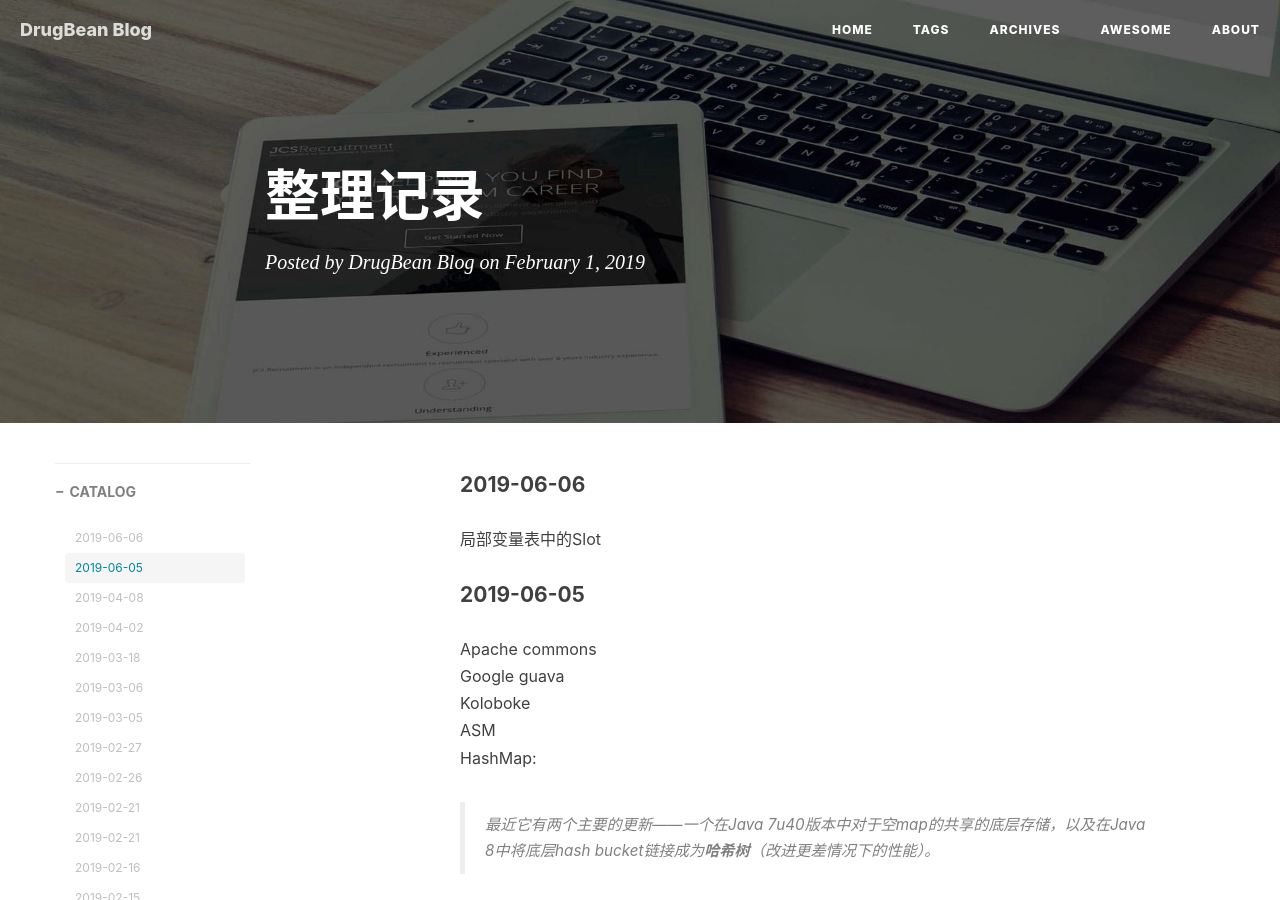
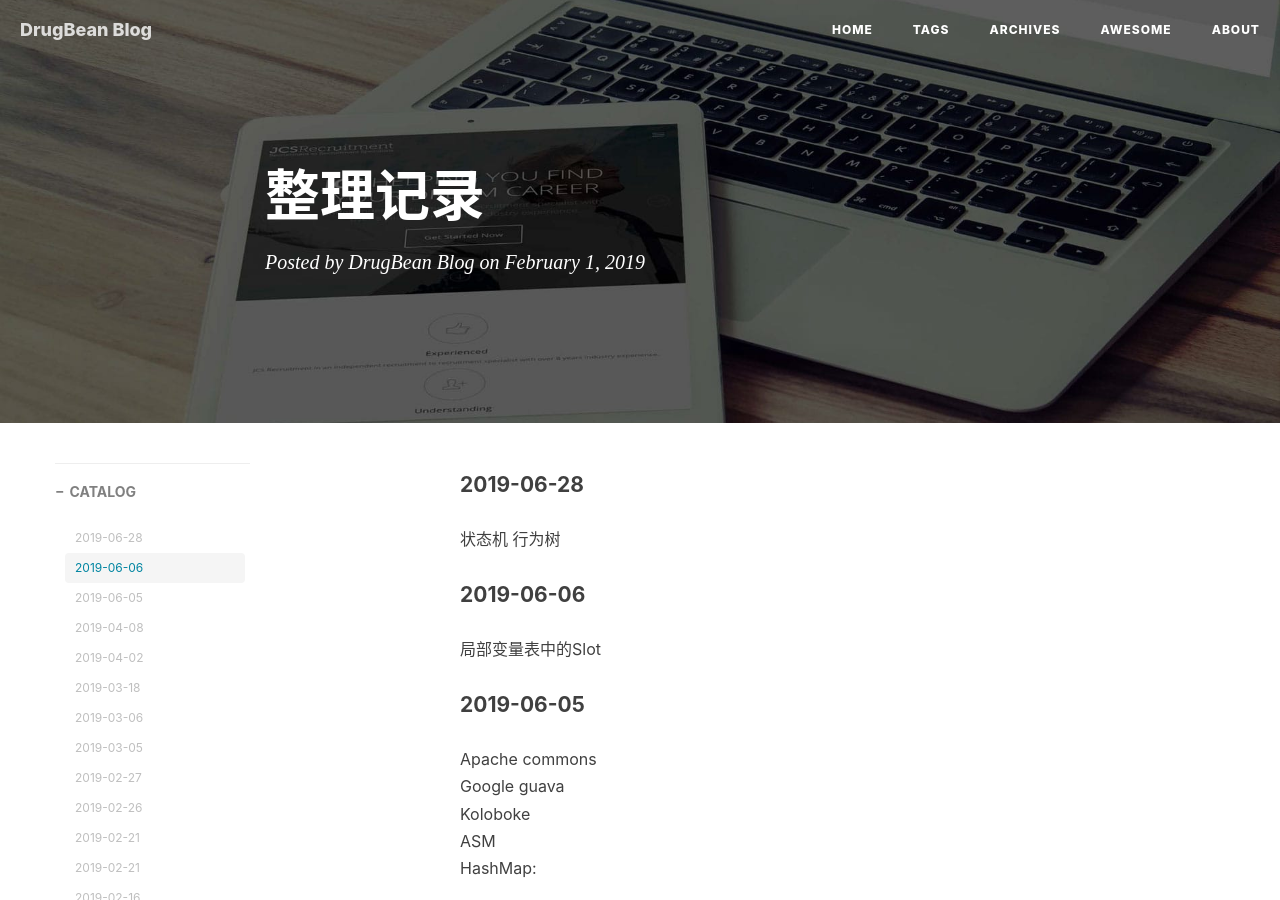
Before and after one commit to Ariescat/blog, a Jekyll site: the page built from docs/Record.md, in a window 1280 px wide and 900 px high. Built offline with Jekyll 4.4.1, drawn with Linux system fonts in a browser that asks for light colours; nearby versions of some CDN libraries; comment, search, counter and statistics services are not loaded.

Commit message:
行为树

```diff
--- a/docs/Record.md
+++ b/docs/Record.md
@@ -5,6 +5,9 @@ date: 2019-02-01
 header-img: "img/post-bg-rwd.jpg"
 catalog: true
 ---
+
+#### 2019-06-28
+状态机 行为树
 
 #### 2019-06-06
 局部变量表中的Slot
```
